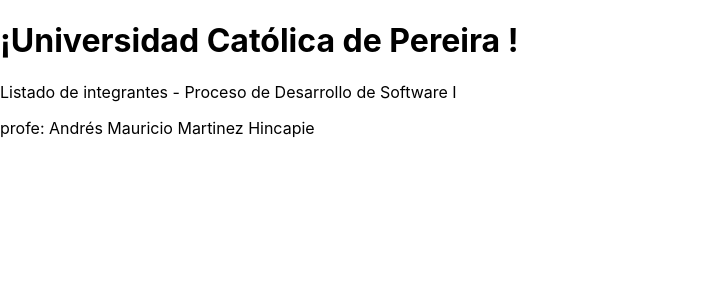
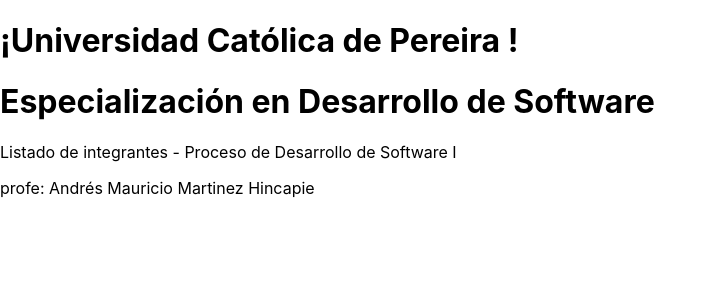
Before and after one commit to amartinezh/ucp-app-react, a React (Create React App) app: page / in a window 1280 px wide. Shown: the top 300 px of the page, without its empty margins (0-716 px from the left). Built offline with nearby package versions, Linux system fonts and the light colour scheme.

Commit message:
Trigger Jenkins

```diff
--- a/src/App.js
+++ b/src/App.js
@@ -4,6 +4,7 @@
   return (
     <div>
       <h1>¡Universidad Católica de Pereira !</h1>
+      <h1>Especialización en Desarrollo de Software</h1>
       <p>Listado de integrantes - Proceso de Desarrollo de Software I</p>
       <p>profe: Andrés Mauricio Martinez Hincapie</p>
     </div>
```
